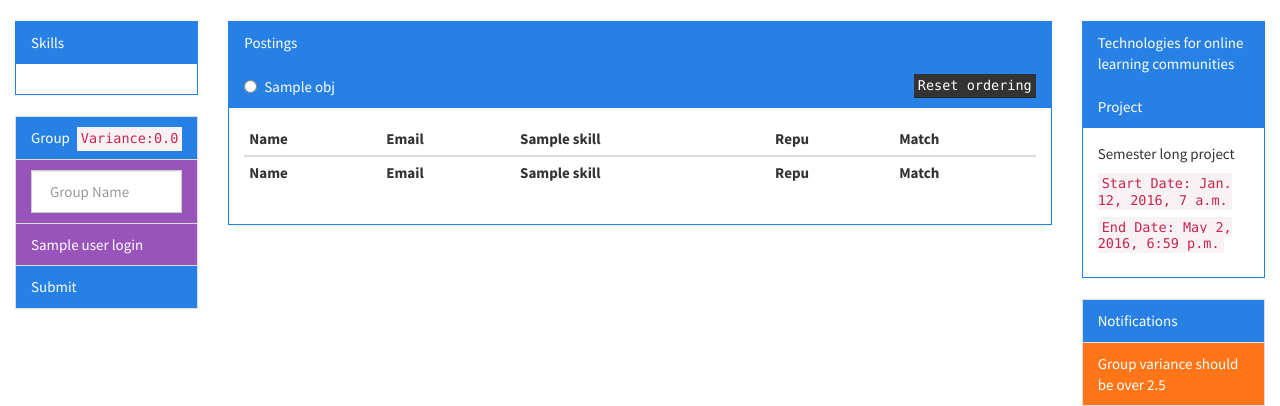
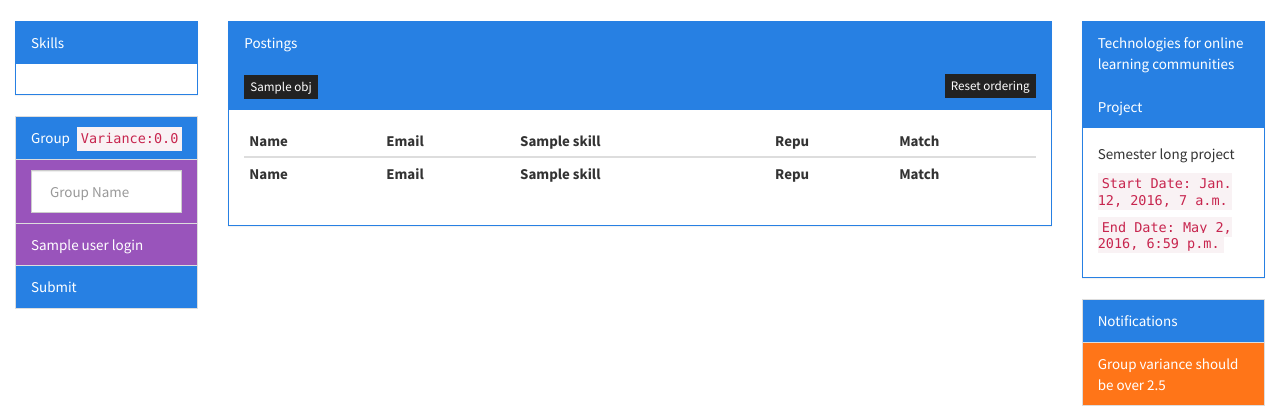
Before and after one commit to AkshayVankipuram/TOLCTms, a Django app: template templates/bulletin.html in a window 1280 px wide. Shown: the part 51-457 px from the top of the page. Run offline with Django 3.2, Linux system fonts and the light colour scheme; data comes from the database, SQL or seed files in the repository; both versions use the stored data as it was after the commit; the template is opened without the code that fills it: values that come from a table or form of the project are taken from there, most other values are stand-ins (such as "Sample title", 1, 10 or a date in 2020); lists and menus that the app fills with data are empty; some libraries are stand-ins or nearby versions.

Commit message:
Small change to objective view

```diff
--- a/manage.py
+++ b/manage.py
@@ -1,4 +1,4 @@
-#!C:\Python34\python.exe
+#!..\venv\Scripts\python.exe
 import os
 import sys
 
--- a/static/js/bulletin.js
+++ b/static/js/bulletin.js
@@ -5,6 +5,7 @@ $(function () {
     //var href = "/table_data/"+location.search;
 	table = $("#userlist").DataTable({
 		ajax: table_href,
+        processing: true,
 		responsive: true,
 		autoWidth: false,
 		lengthMenu: [ 20, 40 ],
@@ -54,10 +55,14 @@ $(function () {
         return newArr;
     }
 
-
     $(document).on('click', '.objselect', function() {
         var id = $(this).attr('id');
         var o = id.split('-');
+        var old = $('.btn-success');
+        old.removeClass('btn-success');
+        old.addClass('btn-default');
+        $(this).removeClass('btn-default');
+        $(this).addClass('btn-success');
         table_href = "/table_data/?course="+coursename+'&task='+taskname+'&objective='+o[1];
         table.ajax.url(table_href).load();
     });
--- a/templates/bulletin.html
+++ b/templates/bulletin.html
@@ -85,16 +85,12 @@
             <div class="panel panel-primary">
                 <div class="panel-heading">Postings</div>
                 <div class="panel-heading" role="form">
+                    <div class="btn-group">
                     {% for obj in objectives.objs %}
-                    <label class="radio-inline"><input id="{{obj.id}}" class="objselect" type="radio" name="objradio" {% if objectives.myobj == obj.name %}checked{%endif%}>
-                        {% if objectives.myobj == obj.name %}
-                            <kbd>{{obj.name}}</kbd>
-                        {% else %}
-                            {{obj.name}}
-                        {% endif %}
-                    </label>
+                    <button type="button" id="{{obj.id}}" class="objselect btn btn-xs {%if obj.name == objectives.myobj %}btn-success{%else%}btn-default{%endif%}">{{obj.name}}</button>
                     {% endfor %}
-                    <kbd class="ralign" id="reset">Reset ordering</kbd>
+                    </div>
+                    <button type="button" class="ralign btn btn-xs btn-default" id="reset">Reset ordering</button>
                 </div>
                 <div class="panel-body">
                     <table id="userlist" class="table table-hover table-condensed">
```
Also changed, not shown: templates/dashboard.html (+8 -4 lines), db.sqlite3.
